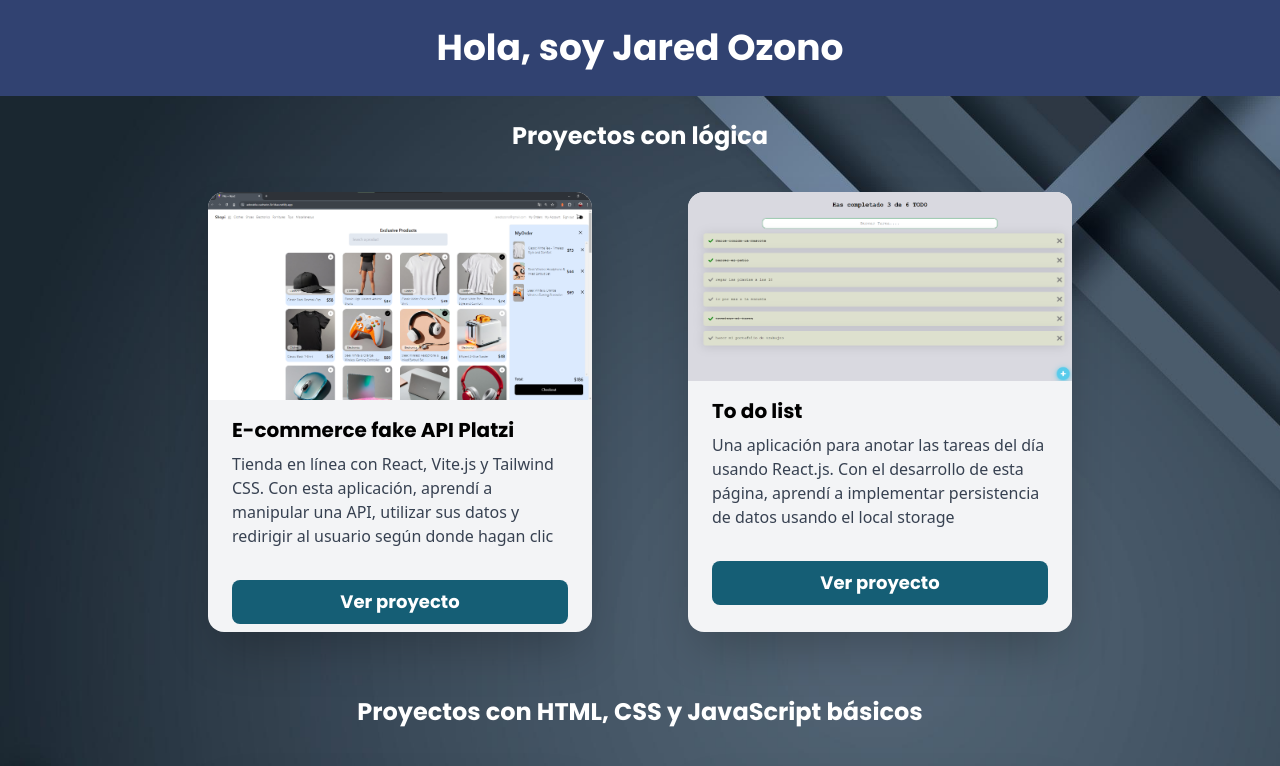
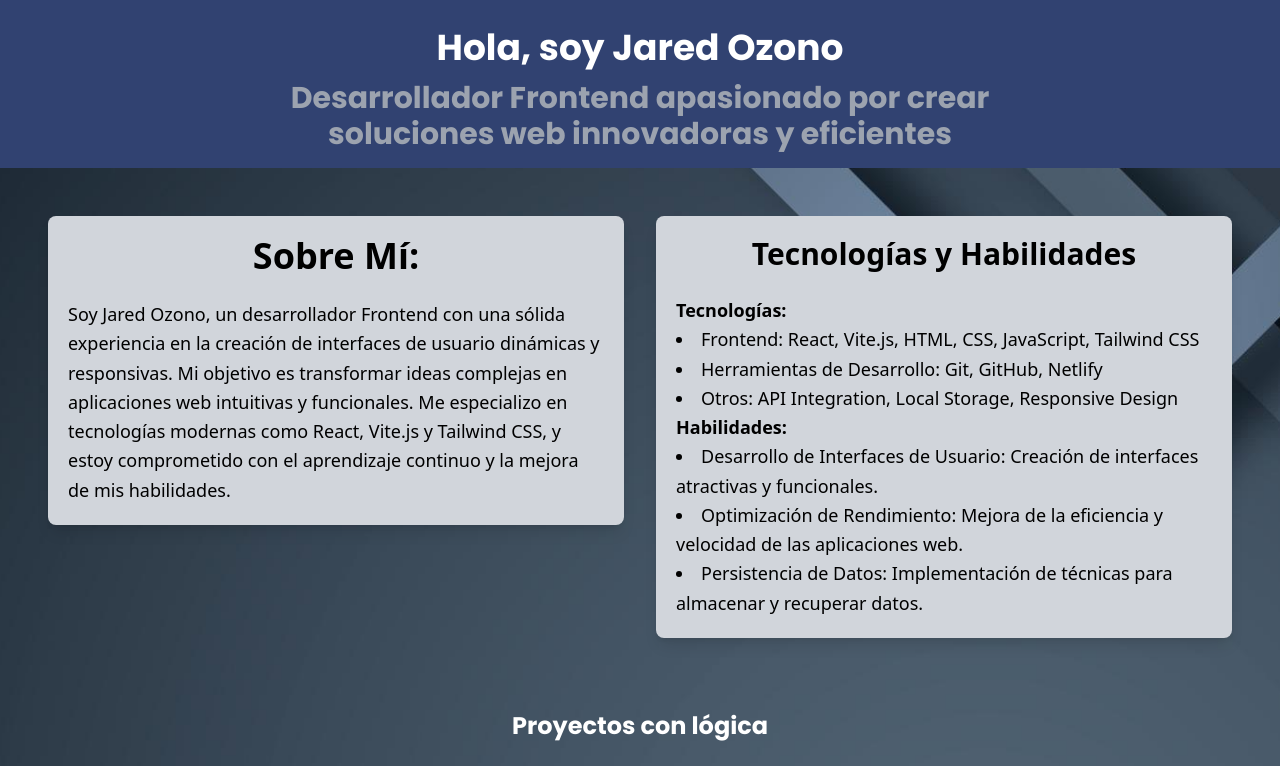
Before and after one commit to chatojared06/Portafolio-Proyectos, a React (Vite) app: page / in a window 1280 px wide. Shown: the top 766 px of the page. Built offline with nearby package versions, Linux system fonts and the light colour scheme.

Commit message:
recuadro sobre mi y tecnologias y habilidades completado

```diff
--- a/src/App/App.jsx
+++ b/src/App/App.jsx
@@ -3,12 +3,14 @@ import Navbar from '../Components/navbar';
 import Body from '../Components/body'
 import Footer from '../Components/Footer';
 import './App.css';
+import SobreMi from '../Components/SobreMi';
 
 const App = () => {
   return (
     <div className="flex flex-col min-h-screen bg-custom-pattern">
       <Navbar />
       <div className="flex-grow">
+      <SobreMi/>
       <Body />
       </div>
       <Footer />
--- /dev/null
+++ b/src/Components/SobreMi/index.css
@@ -0,0 +1,4 @@
+.sobre-mi-container {
+    padding: 2rem;
+  }
+  }
--- /dev/null
+++ b/src/Components/SobreMi/index.jsx
@@ -0,0 +1,33 @@
+import React from 'react';
+
+const SobreMi = () => {
+  return (
+    <div className="flex flex-col md:flex-row items-start justify-center my-12 space-y-8 md:space-y-0 md:space-x-8 px-4">
+      <div className="bg-gray-300 rounded-lg shadow-lg p-5 max-w-xl w-full">
+        <h2 className="text-4xl font-bold mb-6 text-center">Sobre Mí:</h2>
+        <p className="text-lg leading-relaxed">
+          Soy Jared Ozono, un desarrollador Frontend con una sólida experiencia en la creación de interfaces de usuario dinámicas y responsivas. Mi objetivo es transformar ideas complejas en aplicaciones web intuitivas y funcionales. Me especializo en tecnologías modernas como React, Vite.js y Tailwind CSS, y estoy comprometido con el aprendizaje continuo y la mejora de mis habilidades.
+        </p>
+      </div>
+      <div className="bg-gray-300 rounded-lg shadow-lg p-5 max-w-xl w-full">
+        <h2 className="text-3xl font-bold mb-6 text-center">Tecnologías y Habilidades</h2>
+        <p className="text-lg leading-relaxed">
+          <strong>Tecnologías:</strong>
+          <ul className="list-disc list-inside">
+            <li>Frontend: React, Vite.js, HTML, CSS, JavaScript, Tailwind CSS</li>
+            <li>Herramientas de Desarrollo: Git, GitHub, Netlify</li>
+            <li>Otros: API Integration, Local Storage, Responsive Design</li>
+          </ul>
+          <strong>Habilidades:</strong>
+          <ul className="list-disc list-inside">
+            <li>Desarrollo de Interfaces de Usuario: Creación de interfaces atractivas y funcionales.</li>
+            <li>Optimización de Rendimiento: Mejora de la eficiencia y velocidad de las aplicaciones web.</li>
+            <li>Persistencia de Datos: Implementación de técnicas para almacenar y recuperar datos.</li>
+          </ul>
+        </p>
+      </div>
+    </div>
+  );
+}
+
+export default SobreMi;
--- a/src/Components/navbar/index.jsx
+++ b/src/Components/navbar/index.jsx
@@ -3,8 +3,9 @@ import './Navbar.css';
 
 const Navbar = () => {
   return (
-    <nav className="navbar-background bg-cover bg-center h-24 p-4 flex items-center justify-center">
-      <h1 className="text-white font-poppins text-4xl"> Hola, soy Jared Ozono </h1>
+    <nav className="navbar-background bg-cover bg-center h-30 p-4 flex flex-col justify-center">
+      <h1 className="text-white font-poppins text-4xl text-center m-3"> Hola, soy Jared Ozono</h1>
+      <h2 className='text-gray-400 font-poppins text-3xl text-center'>Desarrollador Frontend apasionado por crear <br /> soluciones web innovadoras y eficientes</h2>
     </nav>
   );
 }
```
Also changed, not shown: public/portafolio.png (added).
